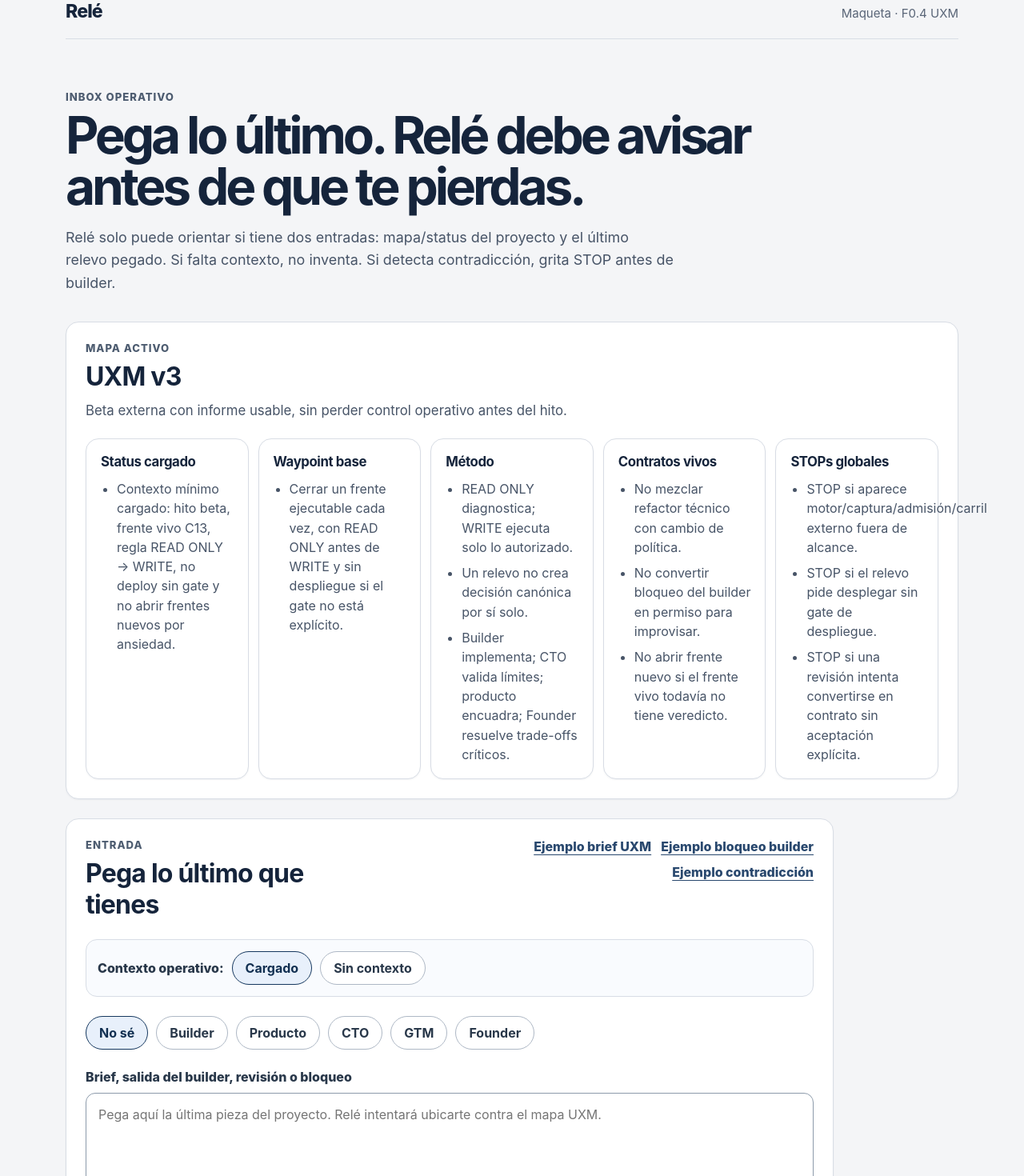
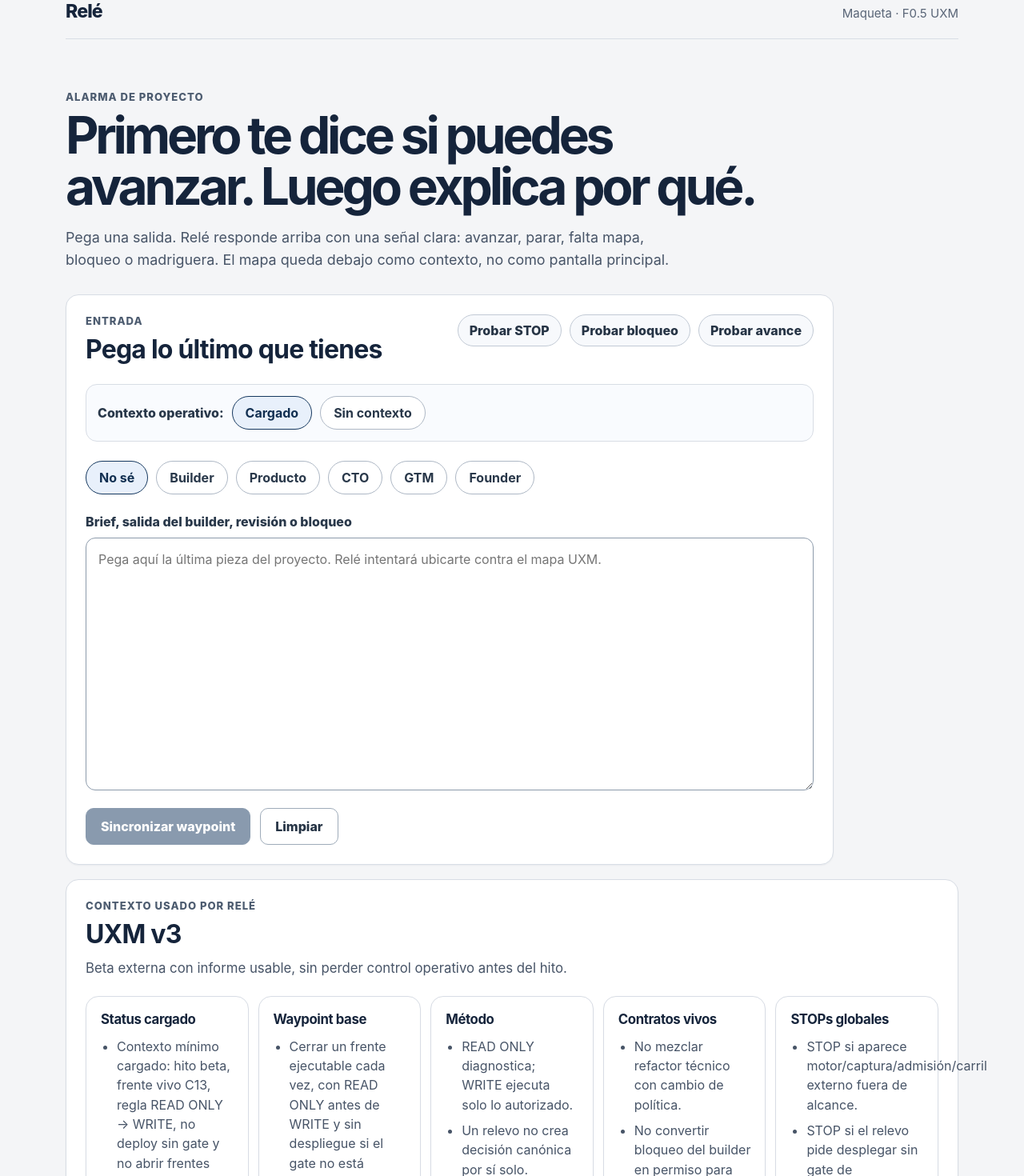
Before and after one commit to qtorb/rele, a React (Vite) app: page / in a window 1280 px wide. Shown: the part 40-1510 px from the top of the page at 80% size. Built offline with nearby package versions, Linux system fonts and the light colour scheme.

Commit message:
feat: surface Relé alerts first

```diff
--- a/src/App.tsx
+++ b/src/App.tsx
@@ -515,6 +515,57 @@ function ListBlock({ title, items }: { title: string; items: string[] }) {
   )
 }
 
+function PrimaryAlert({ result }: { result: WaypointResult }) {
+  const alertCopy: Record<WaypointStatus, { label: string; title: string; body: string; action: string }> = {
+    stop: {
+      label: 'STOP',
+      title: 'No pegues esto al builder.',
+      body: 'Relé detecta contradicción interna de instrucción. Si avanza tal cual, el builder puede ejecutar una madriguera.',
+      action: 'Devuélvelo a Producto/Founder como checkpoint breve.',
+    },
+    bloqueado: {
+      label: 'BLOQUEADO',
+      title: 'No relances el WRITE.',
+      body: 'El builder no pudo confirmar una condición segura de ejecución. Reintentar sin resolverlo solo añade ruido.',
+      action: 'Llévalo a CTO/Founder como READ ONLY.',
+    },
+    desvio: {
+      label: 'MADRIGUERA',
+      title: 'No abras otro frente todavía.',
+      body: 'El relevo intenta cambiar de alcance o acelerar despliegue sin gate claro.',
+      action: 'Haz checkpoint: mantener, aparcar o sustituir el plan.',
+    },
+    'no-concluyente': {
+      label: 'FALTA MAPA',
+      title: 'Relé no tiene criterio suficiente.',
+      body: 'Hay input, pero falta o no alcanza el contexto operativo para decidir si avanza.',
+      action: 'Carga Project Pack/status antes de pedir recomendación.',
+    },
+    revision: {
+      label: 'READ ONLY',
+      title: 'Útil, pero no canónico.',
+      body: 'Es una revisión. Todavía no es decisión ni permiso de ejecución.',
+      action: 'Usa el handoff como revisión acotada.',
+    },
+    'en-ruta': {
+      label: 'EN RUTA',
+      title: 'Puede pasar al siguiente asiento.',
+      body: 'El relevo parece ejecutable con gates. No autoriza despliegue ni cambio de alcance.',
+      action: 'Pásalo al builder con portada de control.',
+    },
+  }
+  const copy = alertCopy[result.status]
+
+  return (
+    <section className={`alert-card alert-${result.status}`} aria-live="polite">
+      <p className="alert-label">{copy.label}</p>
+      <h2>{copy.title}</h2>
+      <p>{copy.body}</p>
+      <strong>{copy.action}</strong>
+    </section>
+  )
+}
+
 export function App() {
   const [source, setSource] = useState<Source>('auto')
   const [relay, setRelay] = useState('')
@@ -543,31 +594,16 @@ export function App() {
     <main className="shell">
       <header className="brand">
         <p className="brand-mark">Relé</p>
-        <p className="brand-note">Maqueta · F0.4 UXM</p>
+        <p className="brand-note">Maqueta · F0.5 UXM</p>
       </header>
 
       <section className="hero" aria-labelledby="hero-title">
-        <p className="eyebrow">Inbox operativo</p>
-        <h1 id="hero-title">Pega lo último. Relé debe avisar antes de que te pierdas.</h1>
+        <p className="eyebrow">Alarma de proyecto</p>
+        <h1 id="hero-title">Primero te dice si puedes avanzar. Luego explica por qué.</h1>
         <p className="intro">
-          Relé solo puede orientar si tiene dos entradas: mapa/status del proyecto y el último relevo pegado.
-          Si falta contexto, no inventa. Si detecta contradicción, grita STOP antes de builder.
+          Pega una salida. Relé responde arriba con una señal clara: avanzar, parar, falta mapa,
+          bloqueo o madriguera. El mapa queda debajo como contexto, no como pantalla principal.
         </p>
-      </section>
-
-      <section className="map-card" aria-labelledby="map-title">
-        <div>
-          <p className="eyebrow">Mapa activo</p>
-          <h2 id="map-title">{uxmPack.project}</h2>
-          <p className="map-copy">{uxmPack.destination}</p>
-        </div>
-        <div className="map-grid">
-          <ListBlock title="Status cargado" items={[uxmPack.lastStatus]} />
-          <ListBlock title="Waypoint base" items={[uxmPack.currentWaypoint]} />
-          <ListBlock title="Método" items={uxmPack.method} />
-          <ListBlock title="Contratos vivos" items={uxmPack.liveContracts} />
-          <ListBlock title="STOPs globales" items={uxmPack.globalStops} />
-        </div>
       </section>
 
       <section className="input-card" aria-labelledby="input-title">
@@ -577,14 +613,14 @@ export function App() {
             <h2 id="input-title">Pega lo último que tienes</h2>
           </div>
           <div className="sample-actions">
-            <button className="text-button" type="button" onClick={() => setRelay(sampleRelay)}>
-              Ejemplo brief UXM
+            <button className="text-button" type="button" onClick={() => setRelay(sampleContradictionRelay)}>
+              Probar STOP
             </button>
             <button className="text-button" type="button" onClick={() => setRelay(sampleBuilderBlock)}>
-              Ejemplo bloqueo builder
+              Probar bloqueo
             </button>
-            <button className="text-button" type="button" onClick={() => setRelay(sampleContradictionRelay)}>
-              Ejemplo contradicción
+            <button className="text-button" type="button" onClick={() => setRelay(sampleRelay)}>
+              Probar avance
             </button>
           </div>
         </div>
@@ -652,8 +688,25 @@ export function App() {
         </div>
       </section>
 
+      <section className="map-card" aria-labelledby="map-title">
+        <div>
+          <p className="eyebrow">Contexto usado por Relé</p>
+          <h2 id="map-title">{uxmPack.project}</h2>
+          <p className="map-copy">{uxmPack.destination}</p>
+        </div>
+        <div className="map-grid">
+          <ListBlock title="Status cargado" items={[uxmPack.lastStatus]} />
+          <ListBlock title="Waypoint base" items={[uxmPack.currentWaypoint]} />
+          <ListBlock title="Método" items={uxmPack.method} />
+          <ListBlock title="Contratos vivos" items={uxmPack.liveContracts} />
+          <ListBlock title="STOPs globales" items={uxmPack.globalStops} />
+        </div>
+      </section>
+
       {result && (
         <section className="result" aria-labelledby="waypoint-title">
+          <PrimaryAlert result={result} />
+
           <div className="result-header">
             <div>
               <p className="eyebrow">Waypoint UXM</p>
--- a/src/styles.css
+++ b/src/styles.css
@@ -110,7 +110,8 @@ h3 {
 .result,
 .block,
 .next-card,
-.cover-card {
+.cover-card,
+.alert-card {
   border: 1px solid #d8dde5;
   border-radius: 16px;
   background: #fff;
@@ -119,12 +120,12 @@ h3 {
 
 .input-card {
   max-width: 960px;
-  margin-top: 24px;
+  margin-top: 28px;
   padding: 24px;
 }
 
 .map-card {
-  margin-top: 34px;
+  margin-top: 18px;
   padding: 24px;
 }
 
@@ -155,17 +156,23 @@ h3 {
   display: flex;
   flex-wrap: wrap;
   justify-content: flex-end;
-  gap: 12px;
+  gap: 10px;
 }
 
 .text-button {
-  border: 0;
-  padding: 0;
-  background: transparent;
-  color: #29486e;
+  min-height: 40px;
+  border: 1px solid #c2cad5;
+  border-radius: 999px;
+  padding: 8px 14px;
+  background: #f7f9fc;
+  color: #263445;
   font-weight: 800;
-  text-decoration: underline;
-  text-underline-offset: 4px;
+  text-decoration: none;
+}
+
+.text-button:hover {
+  border-color: #16385f;
+  background: #e8f0fb;
 }
 
 .source-picker,
@@ -266,6 +273,59 @@ textarea {
   max-width: 1080px;
   margin-top: 28px;
   padding: 24px;
+}
+
+.alert-card {
+  margin-bottom: 22px;
+  padding: 24px;
+  border-width: 2px;
+}
+
+.alert-card h2 {
+  margin-top: 4px;
+  font-size: clamp(1.7rem, 4vw, 3rem);
+  line-height: 1;
+}
+
+.alert-card p {
+  max-width: 760px;
+  margin: 12px 0 0;
+  color: #33445a;
+  font-size: 1.08rem;
+  line-height: 1.5;
+}
+
+.alert-card strong {
+  display: inline-flex;
+  margin-top: 16px;
+  color: #15243b;
+  font-size: 1.05rem;
+}
+
+.alert-label {
+  margin: 0;
+  font-size: 0.86rem;
+  font-weight: 900;
+  letter-spacing: 0.09em;
+  text-transform: uppercase;
+}
+
+.alert-stop,
+.alert-bloqueado {
+  border-color: #b42318;
+  background: #fff4f2;
+}
+
+.alert-desvio,
+.alert-no-concluyente,
+.alert-revision {
+  border-color: #b54708;
+  background: #fff8eb;
+}
+
+.alert-en-ruta {
+  border-color: #067647;
+  background: #f0fdf4;
 }
 
 .pill-row {
```
Also changed, not shown: 2 other files (tests, documents, lock files or other folders).
